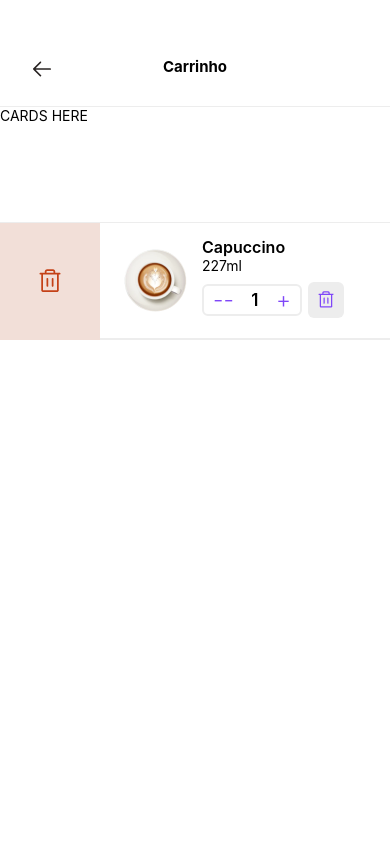
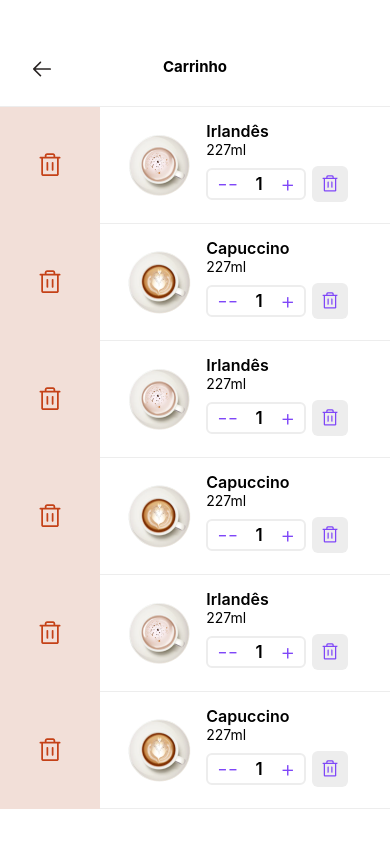
Before and after one commit to thulerjoao/CoffeeProject-Native, a React Native app: screen / in a window 390 px wide. Shown: the top 848 px of the page. Built offline with nearby package versions, Linux system fonts and the light colour scheme.

Commit message:
feat: created individual card to cart page

```diff
--- /dev/null
+++ b/src/Pages/cart/components/Card.tsx
@@ -0,0 +1,70 @@
+/* eslint-disable react/react-in-jsx-scope */
+import {Dimensions, TouchableOpacity} from 'react-native';
+import {
+  BigTrash,
+  BigTrashContainer,
+  BottomContainer,
+  BottominternalContainer,
+  CoffeeImage,
+  DescriptionsContainer,
+  InternalBottomContainer,
+  LittleTrash,
+  LittleTrashContainer,
+  MinusAndPlusContainer,
+  NameDescription,
+  NumerText,
+  RightContainer,
+  RightInternalContainer,
+  SignText,
+  SizeDescription,
+} from '../styles/card.styles';
+
+import SmallTrash from '../assets/SmallTrash.png';
+import BigTrashIcon from '../assets/BigTrashIcon.png';
+
+// {
+//     id: '6',
+//     imageSource: TopCup02,
+//     type: 'Tradicional',
+//     title: 'Capuccino',
+//     size: '227ml',
+//     price: 'R$ 9,90',
+//   },
+
+const Card = ({element}: any) => {
+  const screenWidth = Dimensions.get('window').width;
+
+  return (
+    <BottomContainer
+      horizontal
+      showsHorizontalScrollIndicator={false}
+      initialNumToRender={5000}>
+      <InternalBottomContainer>
+        <BigTrashContainer>
+          <BigTrash source={BigTrashIcon} />
+        </BigTrashContainer>
+        <RightContainer screenWidth={screenWidth}>
+          <RightInternalContainer>
+            <CoffeeImage source={element.imageSource} />
+            <DescriptionsContainer>
+              <NameDescription>{element.title}</NameDescription>
+              <SizeDescription>{element.size}</SizeDescription>
+              <BottominternalContainer>
+                <MinusAndPlusContainer>
+                  <SignText>--</SignText>
+                  <NumerText>1</NumerText>
+                  <SignText>+</SignText>
+                </MinusAndPlusContainer>
+                <LittleTrashContainer>
+                  <LittleTrash source={SmallTrash} />
+                </LittleTrashContainer>
+              </BottominternalContainer>
+            </DescriptionsContainer>
+          </RightInternalContainer>
+        </RightContainer>
+      </InternalBottomContainer>
+    </BottomContainer>
+  );
+};
+
+export default Card;
--- a/src/Pages/cart/components/Cart.tsx
+++ b/src/Pages/cart/components/Cart.tsx
@@ -1,38 +1,71 @@
 /* eslint-disable react/react-in-jsx-scope */
-import {Dimensions, StatusBar} from 'react-native';
+import {StatusBar} from 'react-native';
 import {
   BackArrowImage,
-  BigTrash,
-  BigTrashContainer,
-  BottomContainer,
-  BottominternalContainer,
   CardsContainer,
   CartContainer,
   CartTitle,
-  CoffeeImage,
-  DescriptionsContainer,
-  InternalBottomContainer,
   InvisibleComponent,
-  LittleTrash,
-  LittleTrashContainer,
-  MinusAndPlusContainer,
-  NameDescription,
-  NumerText,
-  RightContainer,
-  RightInternalContainer,
-  SignText,
-  SizeDescription,
   TopContainer,
 } from '../styles/cart.styles';
 
 import BlackBackArrow from '../assets/BlackBackArrow.png';
-// import TopCup01 from '../assets/TopCup01.png';
+import Card from './Card';
+import TopCup01 from '../assets/TopCup01.png';
 import TopCup02 from '../assets/TopCup02.png';
-import BigTrashIcon from '../assets/BigTrashIcon.png';
-import SmallTrash from '../assets/SmallTrash.png';
 
 const Cart = () => {
-  const screenWidth = Dimensions.get('window').width;
+  const data = [
+    {
+      id: '1',
+      imageSource: TopCup01,
+      type: 'Tradicional',
+      title: 'Irlandês',
+      size: '227ml',
+      price: 'R$ 9,90',
+    },
+    {
+      id: '2',
+      imageSource: TopCup02,
+      type: 'Tradicional',
+      title: 'Capuccino',
+      size: '227ml',
+      price: 'R$ 9,90',
+    },
+    {
+      id: '3',
+      imageSource: TopCup01,
+      type: 'Tradicional',
+      title: 'Irlandês',
+      size: '227ml',
+      price: 'R$ 9,90',
+    },
+    {
+      id: '4',
+      isFirst: true as true,
+      imageSource: TopCup02,
+      type: 'Tradicional',
+      title: 'Capuccino',
+      size: '227ml',
+      price: 'R$ 9,90',
+    },
+    {
+      id: '5',
+      imageSource: TopCup01,
+      type: 'Tradicional',
+      title: 'Irlandês',
+      size: '227ml',
+      price: 'R$ 9,90',
+    },
+    {
+      id: '6',
+      imageSource: TopCup02,
+      type: 'Tradicional',
+      title: 'Capuccino',
+      size: '227ml',
+      price: 'R$ 9,90',
+    },
+  ];
 
   return (
     <CartContainer>
@@ -46,33 +79,11 @@ const Cart = () => {
         <CartTitle>Carrinho</CartTitle>
         <InvisibleComponent />
       </TopContainer>
-      <CardsContainer>CARDS HERE</CardsContainer>
-      <BottomContainer horizontal showsHorizontalScrollIndicator={false}>
-        <InternalBottomContainer>
-          <BigTrashContainer>
-            <BigTrash source={BigTrashIcon} />
-          </BigTrashContainer>
-          <RightContainer screenWidth={screenWidth}>
-            <RightInternalContainer screenWidth={screenWidth}>
-              <CoffeeImage source={TopCup02} />
-              <DescriptionsContainer>
-                <NameDescription>Capuccino</NameDescription>
-                <SizeDescription>227ml</SizeDescription>
-                <BottominternalContainer>
-                  <MinusAndPlusContainer>
-                    <SignText>--</SignText>
-                    <NumerText>1</NumerText>
-                    <SignText>+</SignText>
-                  </MinusAndPlusContainer>
-                  <LittleTrashContainer>
-                    <LittleTrash source={SmallTrash} />
-                  </LittleTrashContainer>
-                </BottominternalContainer>
-              </DescriptionsContainer>
-            </RightInternalContainer>
-          </RightContainer>
-        </InternalBottomContainer>
-      </BottomContainer>
+      <CardsContainer>
+        {data.map(element => {
+          return <Card element={element} key={element.id} />;
+        })}
+      </CardsContainer>
     </CartContainer>
   );
 };
--- /dev/null
+++ b/src/Pages/cart/styles/card.styles.ts
@@ -0,0 +1,108 @@
+import styled from 'styled-components/native';
+
+export const BottomContainer = styled.ScrollView`
+  display: flex;
+  width: 100%;
+  flex-direction: row;
+`;
+
+export const InternalBottomContainer = styled.View`
+  flex-direction: row;
+  height: 117px;
+  ${(props: any) =>
+    props.screenWidth && `width: ${calc(props.screenWidth + 200)}px`};
+`;
+
+export const BigTrashContainer = styled.TouchableOpacity`
+  background-color: #f2dfd8;
+  width: 100px;
+  align-items: center;
+  justify-content: center;
+`;
+export const BigTrash = styled.Image``;
+
+interface RightContainerProps {
+  screenWidth?: string;
+}
+
+export const RightContainer = styled.View<RightContainerProps>`
+  border-bottom-width: 1px;
+  border-bottom-color: #ededed;
+  ${(props: any) =>
+    props.screenWidth ? `width: ${props.screenWidth}px` : '100%'}
+`;
+
+export const RightInternalContainer = styled.View`
+  flex-direction: row;
+  /* background-color: pink; */
+  height: 100%;
+  width: 250px;
+  position: absolute;
+  /* ${(props: any) =>
+    props.screenWidth ? `right: ${props.screenWidth * 0.3}px` : '0'}; */
+  left: 7%;
+  align-items: center;
+`;
+
+export const CoffeeImage = styled.Image``;
+
+export const DescriptionsContainer = styled.View`
+  height: 100%;
+  margin-left: 15px;
+`;
+export const NameDescription = styled.Text`
+  font-size: 16px;
+  font-weight: 600;
+  margin-top: 14px;
+  color: black;
+`;
+export const SizeDescription = styled.Text`
+  font-size: 14px;
+  font-weight: 400;
+`;
+
+export const BottominternalContainer = styled.View`
+  flex-direction: row;
+  margin-top: 8px;
+  align-items: center;
+`;
+
+export const MinusAndPlusContainer = styled.View`
+  flex-direction: row;
+  border: 2px solid #ededed;
+  border-radius: 6px;
+  align-items: center;
+  width: 100px;
+  max-height: 35px;
+  justify-content: space-between;
+  padding: 0 9px;
+  box-sizing: border-box;
+`;
+export const SignText = styled.Text`
+  font-size: 23px;
+  font-weight: 300;
+  text-align: center;
+  justify-content: center;
+  padding: 0;
+  color: #7f47f8;
+  /* width: 20px; */
+`;
+export const NumerText = styled.Text`
+  width: 15px;
+  font-size: 17px;
+  font-weight: 600;
+  text-align: center;
+`;
+export const LittleTrashContainer = styled.View`
+  background-color: #ededed;
+  height: 36px;
+  width: 36px;
+  border-radius: 6px;
+  margin-left: 6px;
+  align-items: center;
+  justify-content: center;
+`;
+export const LittleTrash = styled.Image``;
+function calc(arg0: any) {
+  throw new Error('Function not implemented.');
+}
--- a/src/Pages/cart/styles/cart.styles.ts
+++ b/src/Pages/cart/styles/cart.styles.ts
@@ -1,6 +1,6 @@
 import styled from 'styled-components/native';
 
-export const CartContainer = styled.ScrollView`
+export const CartContainer = styled.View`
   height: 100%;
 `;
 
@@ -26,110 +26,9 @@ export const InvisibleComponent = styled.View`
 
 // -----
 
-export const CardsContainer = styled.Text`
-  height: 115px;
+export const CardsContainer = styled.ScrollView`
+  padding-bottom: 500px;
+  box-sizing: border-box;
 `;
 
 // -----
-
-export const BottomContainer = styled.ScrollView`
-  border-top-width: 1px;
-  border-top-color: #ededed;
-  display: flex;
-  width: 100%;
-  flex-direction: row;
-`;
-
-export const InternalBottomContainer = styled.View`
-  flex-direction: row;
-  height: 117px;
-`;
-
-export const BigTrashContainer = styled.View`
-  background-color: #f2dfd8;
-  width: 100px;
-  align-items: center;
-  justify-content: center;
-`;
-export const BigTrash = styled.Image``;
-
-interface RightContainerProps {
-  screenWidth?: string;
-}
-
-export const RightContainer = styled.View<RightContainerProps>`
-  border-bottom-width: 2px;
-  border-bottom-color: #ededed;
-  ${(props: any) =>
-    props.screenWidth ? `width: ${props.screenWidth}px` : '100%'}
-`;
-export const RightInternalContainer = styled.View`
-  flex-direction: row;
-  /* background-color: pink; */
-  height: 100%;
-  width: 250px;
-  position: absolute;
-  ${(props: any) =>
-    props.screenWidth ? `right: ${props.screenWidth * 0.3}px` : '0'};
-  align-items: center;
-`;
-
-export const CoffeeImage = styled.Image``;
-
-export const DescriptionsContainer = styled.View`
-  height: 100%;
-  margin-left: 15px;
-`;
-export const NameDescription = styled.Text`
-  font-size: 16px;
-  font-weight: 600;
-  margin-top: 14px;
-  color: black;
-`;
-export const SizeDescription = styled.Text`
-  font-size: 14px;
-  font-weight: 400;
-`;
-
-export const BottominternalContainer = styled.View`
-  flex-direction: row;
-  margin-top: 8px;
-  align-items: center;
-`;
-
-export const MinusAndPlusContainer = styled.View`
-  flex-direction: row;
-  border: 2px solid #ededed;
-  border-radius: 6px;
-  align-items: center;
-  width: 100px;
-  max-height: 35px;
-  justify-content: space-between;
-  padding: 0 9px;
-  box-sizing: border-box;
-`;
-export const SignText = styled.Text`
-  font-size: 23px;
-  font-weight: 300;
-  text-align: center;
-  justify-content: center;
-  padding: 0;
-  color: #7f47f8;
-  /* width: 20px; */
-`;
-export const NumerText = styled.Text`
-  width: 15px;
-  font-size: 17px;
-  font-weight: 600;
-  text-align: center;
-`;
-export const LittleTrashContainer = styled.View`
-  background-color: #ededed;
-  height: 36px;
-  width: 36px;
-  border-radius: 6px;
-  margin-left: 6px;
-  align-items: center;
-  justify-content: center;
-`;
-export const LittleTrash = styled.Image``;
```
